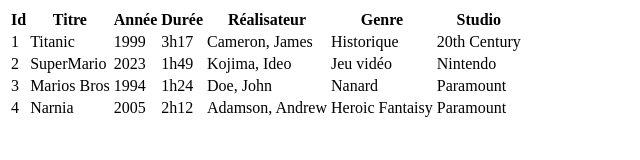
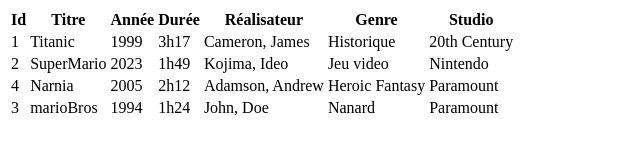
Before and after one commit to BarthDELUY-HB/dwwm-pe7v-js-01, a plain HTML site: page objet/index.html in a window 1280 px wide. Shown: the whole page, without its empty margins (0-640 px from the left). Drawn offline with Linux system fonts and the light colour scheme.

Commit message:
Mise en place des classes Film et Person

```diff
--- /dev/null
+++ b/objet/film.js
@@ -0,0 +1,11 @@
+"use strict";
+
+class Film {
+    id;
+    title;
+    date;
+    duration;
+    director;
+    genre;
+    studio;
+}
--- a/objet/index.html
+++ b/objet/index.html
@@ -5,6 +5,8 @@
     <meta name="viewport" content="width=device-width, initial-scale=1.0">
     <title>Notation objet</title>
     <link rel="stylesheet" type="text/css" href="style.css" />
+    <script src="person.js"></script>
+    <script src="film.js"></script>
     <script src="main.js"></script>
 </head>
 <body>
--- a/objet/main.js
+++ b/objet/main.js
@@ -28,39 +28,21 @@
 }
 
 function generateFilmDataRow(film) {
+    let attributes = ['id', 'title', 'date', 'duration', 'director', 'genre', 'studio'];
+
     let tr = document.createElement('tr');
-    let td = document.createElement('td');
-    td.textContent = film.id;
-    tr.appendChild(td);
-    td = document.createElement('td');
-    td.textContent = film.title;
-    tr.appendChild(td);
-    td = document.createElement('td');
-    td.textContent = film.date;
-    tr.appendChild(td);
-    td = document.createElement('td');
-    td.textContent = film.duration;
-    tr.appendChild(td);
-    td = document.createElement('td');
-    td.textContent = directorToString(film.director);
-    tr.appendChild(td);
-    td = document.createElement('td');
-    td.textContent = film.genre;
-    tr.appendChild(td);
-    td = document.createElement('td');
-    td.textContent = film.studio;
-    tr.appendChild(td);
 
-
-    /*
     let i = 0;
-    while (i < film.length) {
+    while (i < attributes.length) {
         let td = document.createElement('td');
-        td.textContent = film[i];
+        td.textContent = film[attributes[i]];
+        if (attributes[i] == 'director') {
+            td.textContent = directorToString(film.director);
+        }
         tr.appendChild(td);
         i++;
     }
-    */
+
     return tr;
 }
 
@@ -91,53 +73,55 @@
 
 
 window.addEventListener('load', function () {
-    const films = [
-        {
-            id: 1,
-            title: "Titanic",
-            date: 1999,
-            duration: "3h17",
-            director: {
-                name: "Cameron",
-                firstname: "James"
-            },
-            genre: "Historique",
-            studio: "20th Century"
-        },
-        {
-            id: 2,
-            title:"SuperMario",
-            date: 2023,
-            duration:"1h49",
-            director:{name:"Kojima", firstname:"Ideo"},
-            genre:"Jeu vidéo",
-            studio:"Nintendo"
-        },
-        {
-            id: 3,
-            title: "Marios Bros",
-            date: 1994,
-            duration: "1h24",
-            director: {
-                name: "Doe",
-                firstname: "John"
-            },
-            genre: "Nanard",
-            studio: "Paramount"
-        },
-        {
-            id: 4,
-            title:"Narnia",
-            date: 2005,
-            duration: "2h12",
-            director : {
-                name: "Adamson",
-                firstname: "Andrew"
-            },
-            genre:"Heroic Fantaisy",
-            studio: "Paramount"
-        },
-    ];
+    let films = [];
+    let titanic = new Film ();
+    titanic.id = 1;
+    titanic.title = "Titanic";
+    titanic.date = 1999;
+    titanic.duration = "3h17";
+    let director = new Person();
+    director.name = "Cameron";
+    director.firstname = "James";
+    titanic.director = director;
+    titanic.genre = "Historique";
+    titanic.studio = "20th Century";
+    films.push(titanic);
+    let supermario = new Film ();
+    supermario.id = 2;
+    supermario.title = "SuperMario";
+    supermario.date = 2023;
+    supermario.duration = "1h49";
+    director = new Person ();
+    director.name = "Kojima" ;
+    director.firstname = "Ideo";
+    supermario.director = director;
+    supermario.genre = "Jeu video";
+    supermario.studio = "Nintendo";
+    films.push(supermario);
+    let narnia = new Film ();
+        narnia.id = 4;
+        narnia.title = "Narnia";
+        narnia.date = 2005;
+        narnia.duration = "2h12";
+        director = new Person();
+        director.name = "Adamson";
+        director.firstname = "Andrew";
+        narnia.director = director;
+        narnia.genre = "Heroic Fantasy";
+        narnia.studio = "Paramount";
+    films.push(narnia);
+    let marioBros = new Film ();
+        marioBros.id = 3;
+        marioBros.title = "marioBros";
+        marioBros.date = 1994;
+        marioBros.duration = "1h24";
+        director = new Person();
+        director.name = "John";
+        director.firstname = "Doe";
+        marioBros.director = director;
+        marioBros.genre = "Nanard";
+        marioBros.studio = "Paramount";
+    films.push(marioBros);
 
     console.log(films);
 
--- /dev/null
+++ b/objet/person.js
@@ -0,0 +1,9 @@
+"use strict";
+
+class Person {
+    name;
+    firstname;
+    toString() {
+        return this.firstname + " " + this.name;
+    }
+}
```
